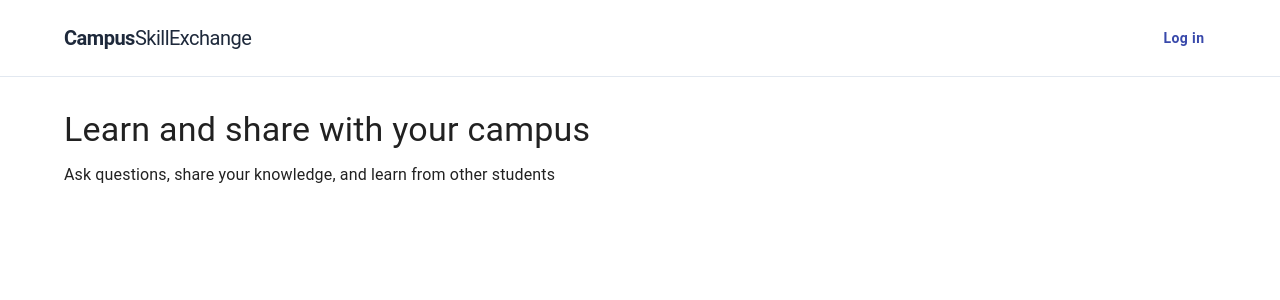
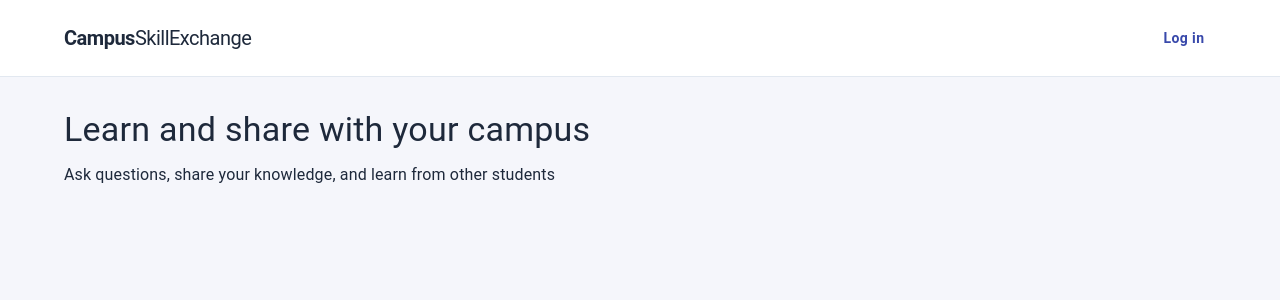
Before and after one commit to twun13-grupp4/Campus-Skill-Exchange, a React (Vite) app in the folder client/: page / in a window 1280 px wide. Shown: the top 300 px of the page. Built offline with nearby package versions, Linux system fonts and the light colour scheme.

Commit message:
add shared material UI color theme

```diff
--- a/client/src/App.jsx
+++ b/client/src/App.jsx
@@ -1,11 +1,14 @@
 import { CssBaseline } from '@mui/material'
+import { ThemeProvider } from '@mui/material/styles'
 import { BrowserRouter, Route, Routes } from 'react-router-dom'
 import Navbar from './components/Navbar'
 import HomePage from './pages/HomePage'
 import LoginPage from './pages/LoginPage'
+import theme from './theme'
 
 function App() {
   return (
+    <ThemeProvider theme={theme}>
       <BrowserRouter>
           <CssBaseline />
           <Navbar />
@@ -15,7 +18,7 @@
             <Route path="/login" element={<LoginPage />} />
           </Routes>
       </BrowserRouter>
-
+    </ThemeProvider>
   )
 }
 
--- /dev/null
+++ b/client/src/theme.js
@@ -0,0 +1,19 @@
+import { createTheme } from '@mui/material/styles'
+
+const theme = createTheme({
+    palette: {
+        primary: {
+            main: '#3949ab',
+        },
+        background: {
+            default: '#f5f6fb',
+            paper: '#ffffff',
+        },
+        text: {
+            primary: '#1e293b',
+            secondary: '#64748b',
+        },
+    },
+})
+
+export default theme
```
Lines whose indentation alone changed are shown as unchanged.
